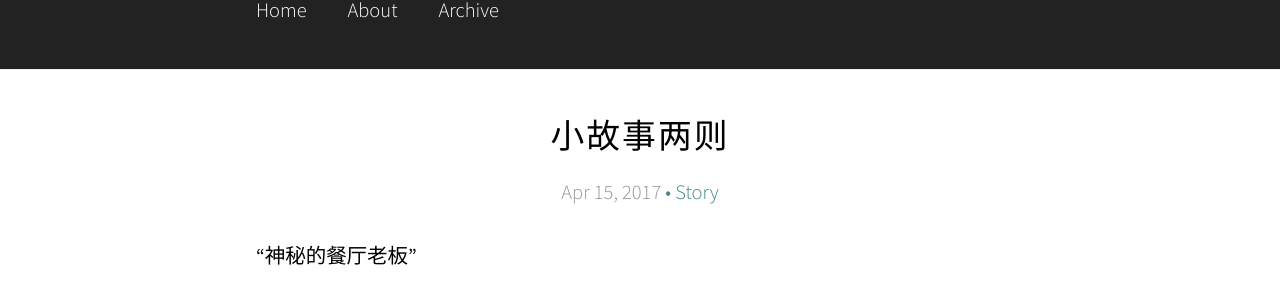
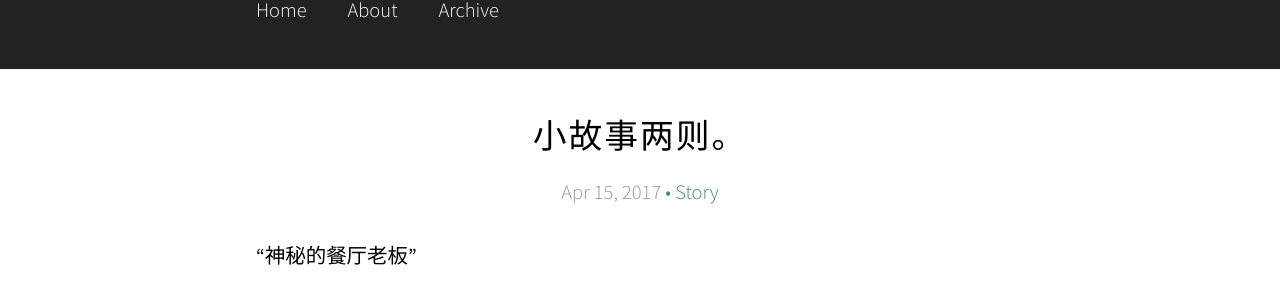
Before and after one commit to qydq/qydq.github.io, a Jekyll site: the page built from _posts/2017-04-15-小故事两则。.md, in a window 1280 px wide. Shown: the part 131-428 px from the top of the page. Built offline with Jekyll 4.4.1, drawn with Linux system fonts in a browser that asks for light colours; some web fonts are replaced.

```diff
--- a/_posts/2017-04-15-小故事两则.md
+++ b/_posts/2017-04-15-小故事两则。.md
@@ -1,5 +1,5 @@
 ---
-title:  "小故事两则"
+title:  "小故事两则。"
 date:   2017-04-15 14:30
 categories: Story
 ---
```
